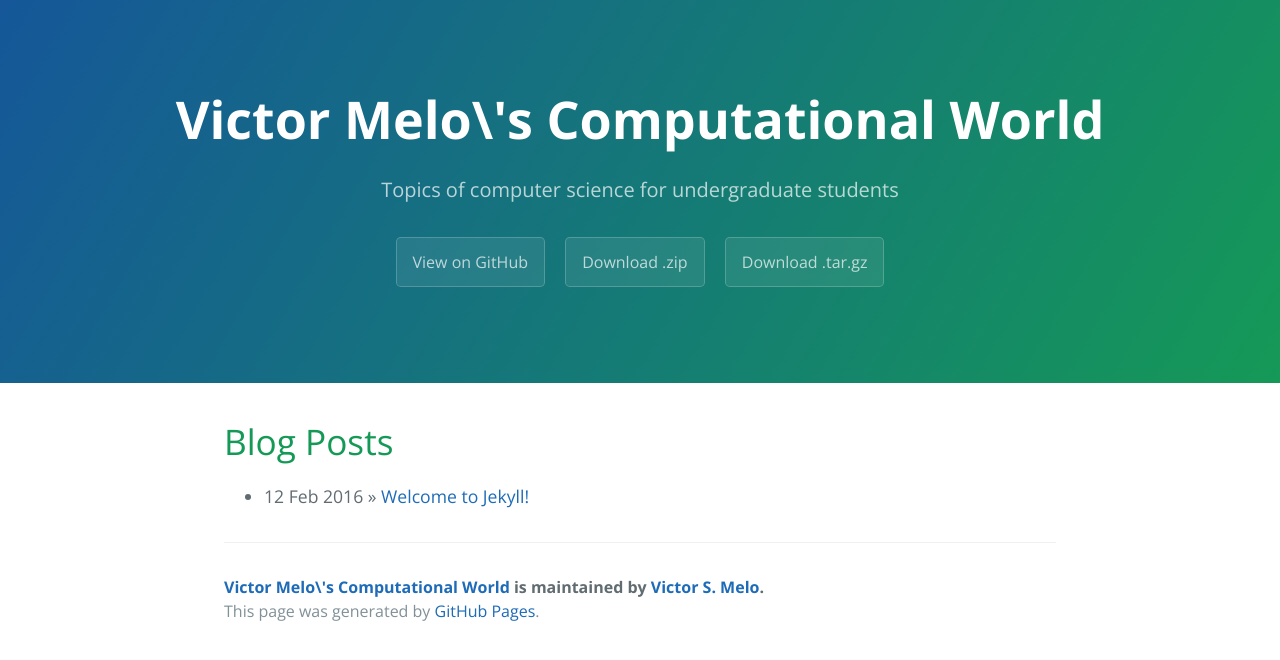
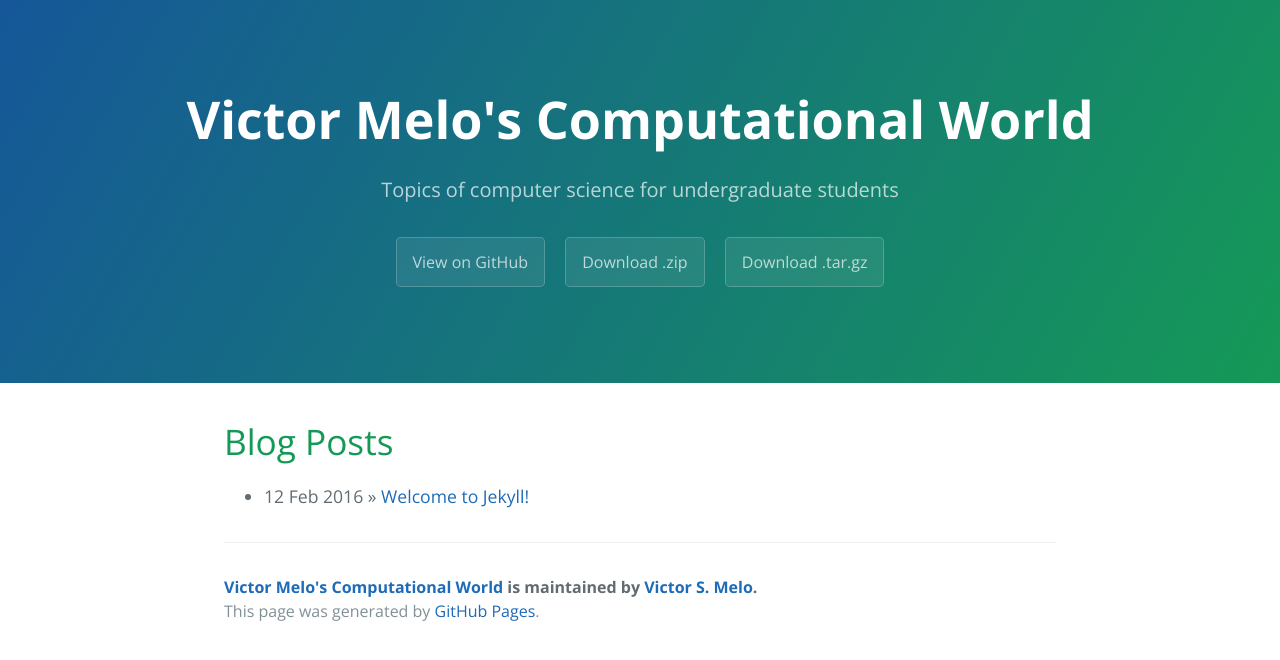
Before and after one commit to vicmelo/vicmelo.github.io, a Jekyll site: the page built from index.html, in a window 1280 px wide. Shown: the top 660 px of the page. Built offline with Jekyll 4.4.1, drawn with Linux system fonts in a browser that asks for light colours; the list of posts is cut into pages by our own code.

```diff
--- a/_config.yml
+++ b/_config.yml
@@ -1,5 +1,5 @@
 # Setup
-title:        Victor Melo\'s Computational World
+title:        Victor Melo's Computational World
 tagline:      Topics of computer science for undergraduate students
 baseurl:      ""
 paginate:     1
```
